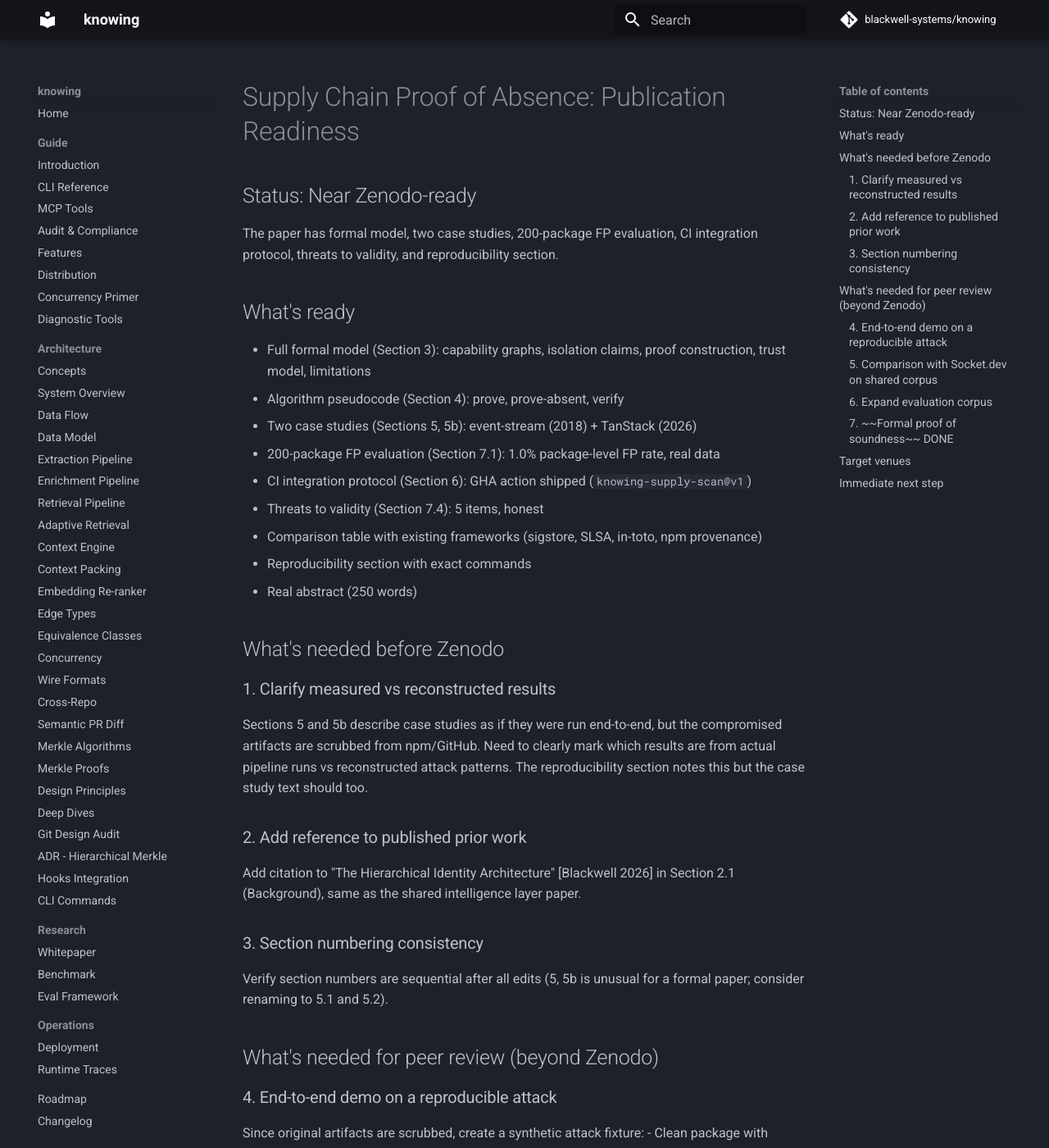
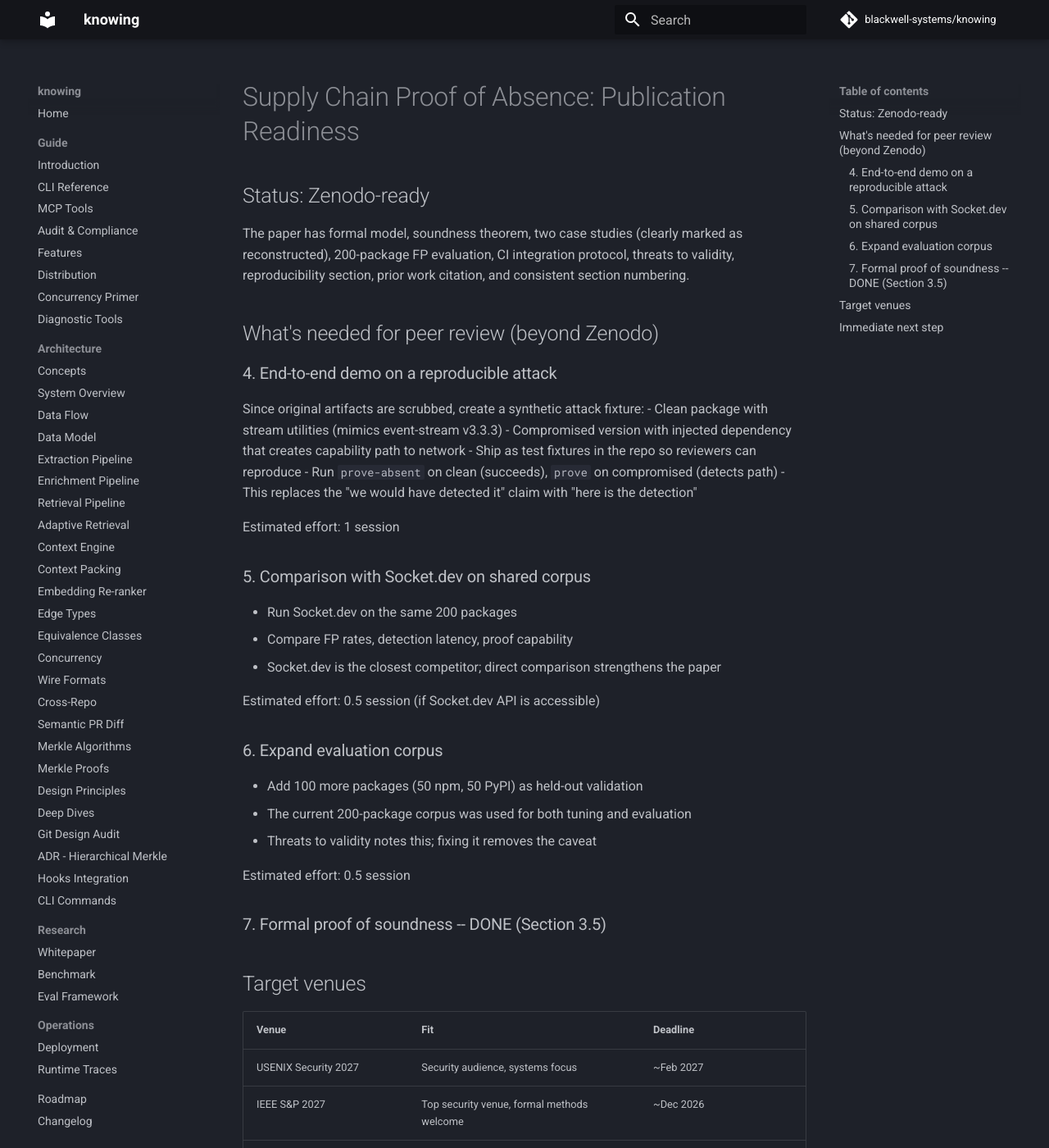
Before and after one commit to blackwell-systems/knowing, an MkDocs documentation site: the page built from docs/research/whitepapers/supply-chain-proof-of-absence-TODO.md, in a window 1280 px wide and 1400 px high. Shown: the whole window at 82% size. Built offline with MkDocs 1.6.1 and Material for MkDocs 9.7.7, drawn with Linux system fonts in a browser that asks for light colours; comment, search, counter and statistics services are not loaded; some of the changed text lies outside the part shown.

Commit message:
docs: clean up supply chain TODO, mark completed items, status Zenodo-ready

```diff
--- a/docs/research/whitepapers/supply-chain-proof-of-absence-TODO.md
+++ b/docs/research/whitepapers/supply-chain-proof-of-absence-TODO.md
@@ -1,37 +1,11 @@
 # Supply Chain Proof of Absence: Publication Readiness
 
-## Status: Near Zenodo-ready
+## Status: Zenodo-ready
 
-The paper has formal model, two case studies, 200-package FP evaluation,
-CI integration protocol, threats to validity, and reproducibility section.
-
-## What's ready
-
-- Full formal model (Section 3): capability graphs, isolation claims, proof construction, trust model, limitations
-- Algorithm pseudocode (Section 4): prove, prove-absent, verify
-- Two case studies (Sections 5, 5b): event-stream (2018) + TanStack (2026)
-- 200-package FP evaluation (Section 7.1): 1.0% package-level FP rate, real data
-- CI integration protocol (Section 6): GHA action shipped (`knowing-supply-scan@v1`)
-- Threats to validity (Section 7.4): 5 items, honest
-- Comparison table with existing frameworks (sigstore, SLSA, in-toto, npm provenance)
-- Reproducibility section with exact commands
-- Real abstract (250 words)
-
-## What's needed before Zenodo
-
-### 1. Clarify measured vs reconstructed results
-Sections 5 and 5b describe case studies as if they were run end-to-end, but the
-compromised artifacts are scrubbed from npm/GitHub. Need to clearly mark which
-results are from actual pipeline runs vs reconstructed attack patterns. The
-reproducibility section notes this but the case study text should too.
-
-### 2. Add reference to published prior work
-Add citation to "The Hierarchical Identity Architecture" [Blackwell 2026] in
-Section 2.1 (Background), same as the shared intelligence layer paper.
-
-### 3. Section numbering consistency
-Verify section numbers are sequential after all edits (5, 5b is unusual for
-a formal paper; consider renaming to 5.1 and 5.2).
+The paper has formal model, soundness theorem, two case studies (clearly marked
+as reconstructed), 200-package FP evaluation, CI integration protocol, threats
+to validity, reproducibility section, prior work citation, and consistent
+section numbering.
 
 ## What's needed for peer review (beyond Zenodo)
 
@@ -59,9 +33,7 @@ Estimated effort: 0.5 session (if Socket.dev API is accessible)
 
 Estimated effort: 0.5 session
 
-### 7. ~~Formal proof of soundness~~ DONE
-Added Section 3.5: Exclusion Soundness theorem with proof and corollary on
-extraction completeness degradation.
+### 7. Formal proof of soundness -- DONE (Section 3.5)
 
 ## Target venues
 
```
